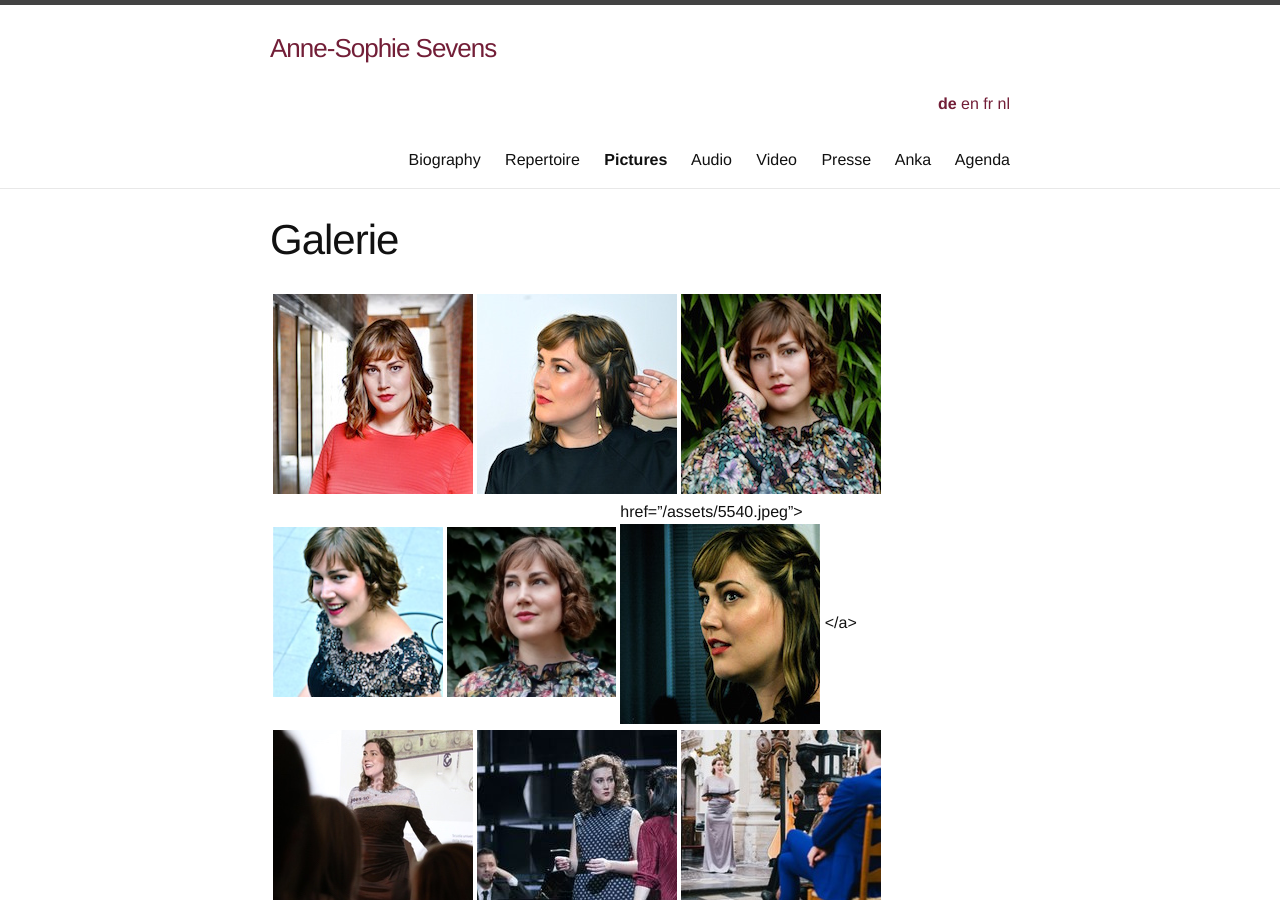
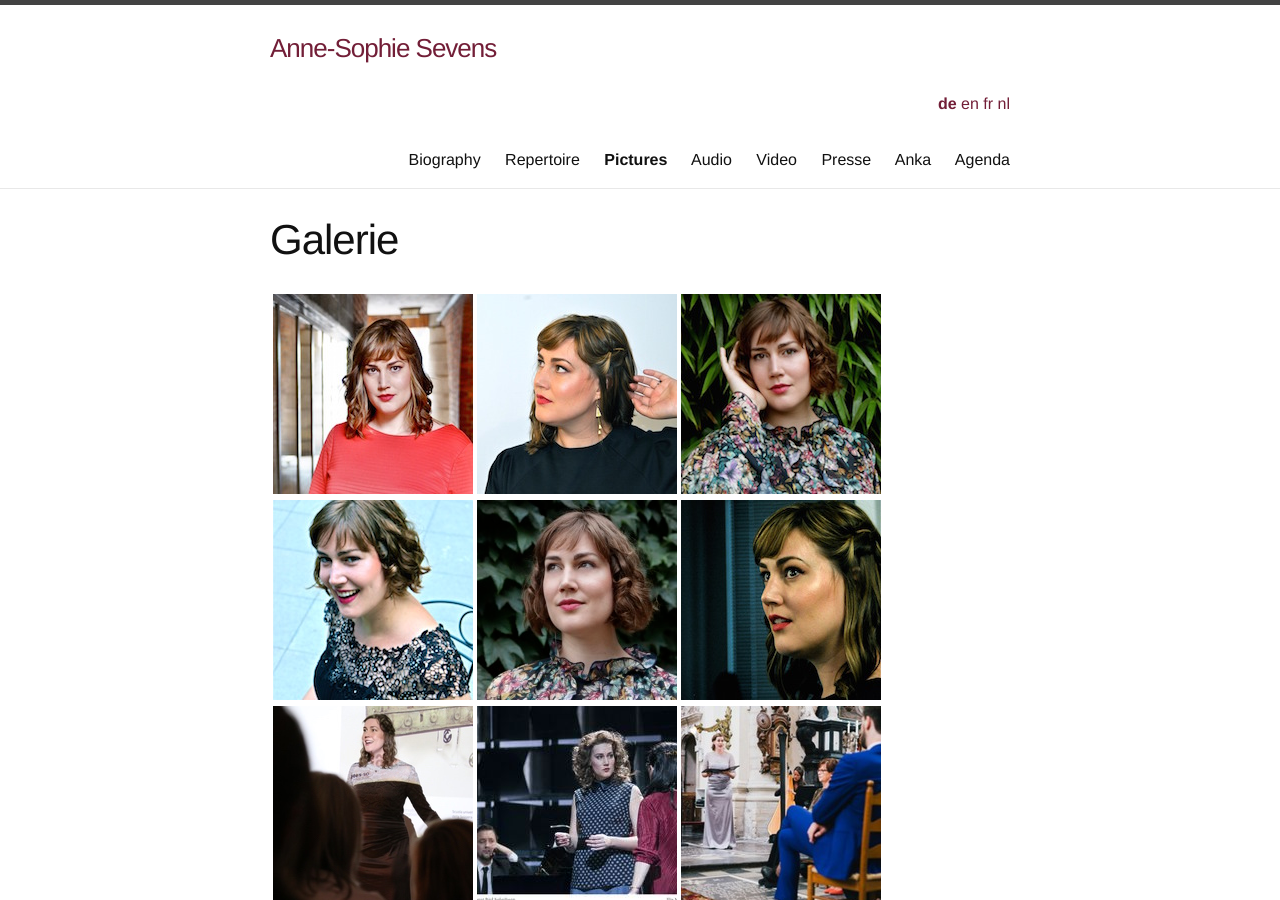
Before and after one commit to annesophie-sevens/annesophie-sevens.github.io, a Jekyll site: the page built from pictures-de.md, in a window 1280 px wide and 900 px high. Built offline with Jekyll 4.4.1, drawn with Linux system fonts in a browser that asks for light colours; nearby versions of some CDN libraries.

Commit message:
Update pictures-de.md

```diff
--- a/pictures-de.md
+++ b/pictures-de.md
@@ -7,7 +7,7 @@
 ---
 | <a href="/assets/5172.jpeg"> ![]({{ site.baseurl }}/assets/5172c.jpg) </a> | <a href="/assets/6075.jpeg">![]({{ site.baseurl }}/assets/6075c.jpg) </a> | <a href="/assets/2730.jpeg"> ![]({{ site.baseurl }}/assets/2730c.jpg) </a> |
 
-| <a href="/assets/2848.jpeg"> ![]({{ site.baseurl }}/assets/2848c.jpg) </a> | <a href="/assets/2673.jpg"> ![]({{ site.baseurl }}/assets/2673c.jpg) </a> |  href="/assets/5540.jpeg"> ![]({{ site.baseurl }}/assets/5540c.jpg) </a> |
+| <a href="/assets/2848.jpeg"> ![]({{ site.baseurl }}/assets/2848c.jpg) </a> | <a href="/assets/2673.jpg"> ![]({{ site.baseurl }}/assets/2673c.jpg) </a> | <a href="/assets/5540.jpeg"> ![]({{ site.baseurl }}/assets/5540c.jpg) </a> |
 
 | <a href="/assets/109.jpg"> ![]({{ site.baseurl }}/assets/109-thumbnail.jpg) </a> | <a href="/assets/aab.jpg"> ![]({{ site.baseurl }}/assets/aab-thumbnail.jpg) </a> | <a href="/assets/202.jpg"> ![]({{ site.baseurl }}/assets/203-thumbnail-1.jpg) </a> |
 
```
